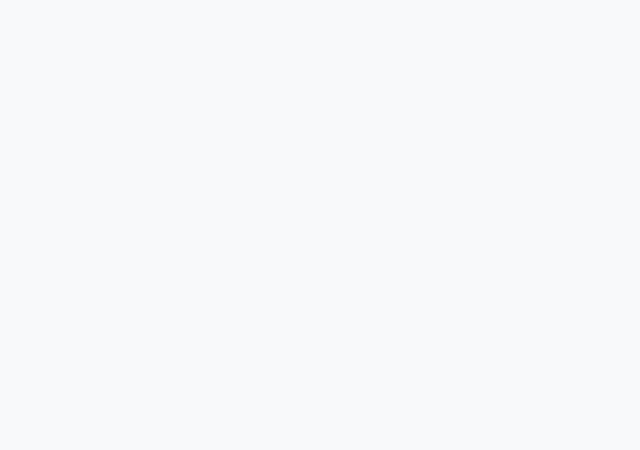
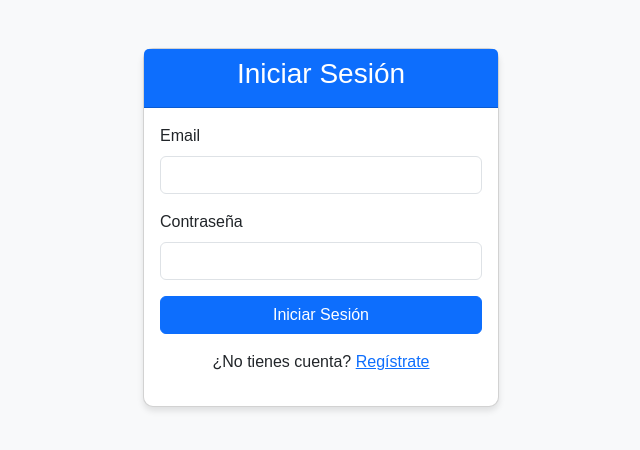
Before and after one commit to martinrgz21/Gestor-notas, a plain HTML site: page index.html in a window 1280 px wide. Shown: the whole page, without its empty margins (319-959 px from the left). Drawn offline with nearby package versions, Linux system fonts and the light colour scheme.

Commit message:
Add files via upload

```diff
--- a/index.html
+++ b/index.html
@@ -3,14 +3,41 @@
 <head>
     <meta charset="UTF-8">
     <meta name="viewport" content="width=device-width, initial-scale=1.0">
-    <title>Gestor de Notas Estudiantiles</title>
+    <title>Gestor de Notas</title>
     <link href="https://cdn.jsdelivr.net/npm/bootstrap@5.3.0/dist/css/bootstrap.min.css" rel="stylesheet">
     <link href="css/style.css" rel="stylesheet">
 </head>
 <body>
-    <!-- Rest of your index.html content remains exactly the same -->
+    <div class="container">
+        <div class="row justify-content-center mt-5">
+            <div class="col-md-6 col-lg-4">
+                <div class="card">
+                    <div class="card-header bg-primary text-white">
+                        <h3 class="text-center">Iniciar Sesión</h3>
+                    </div>
+                    <div class="card-body">
+                        <form id="loginForm">
+                            <div class="mb-3">
+                                <label for="email" class="form-label">Email</label>
+                                <input type="email" class="form-control" id="email" required>
+                            </div>
+                            <div class="mb-3">
+                                <label for="password" class="form-label">Contraseña</label>
+                                <input type="password" class="form-control" id="password" required>
+                            </div>
+                            <button type="submit" class="btn btn-primary w-100">Iniciar Sesión</button>
+                        </form>
+                        <div class="text-center mt-3">
+                            <p>¿No tienes cuenta? <a href="#" id="registerLink">Regístrate</a></p>
+                        </div>
+                        <div id="errorMessage" class="alert alert-danger d-none mt-3"></div>
+                    </div>
+                </div>
+            </div>
+        </div>
+    </div>
 
-    <!-- Updated script paths -->
+    <!-- Scripts con rutas relativas -->
     <script src="https://cdn.jsdelivr.net/npm/bootstrap@5.3.0/dist/js/bootstrap.bundle.min.js"></script>
     <script src="https://www.gstatic.com/firebasejs/9.6.0/firebase-app-compat.js"></script>
     <script src="https://www.gstatic.com/firebasejs/9.6.0/firebase-auth-compat.js"></script>
```
